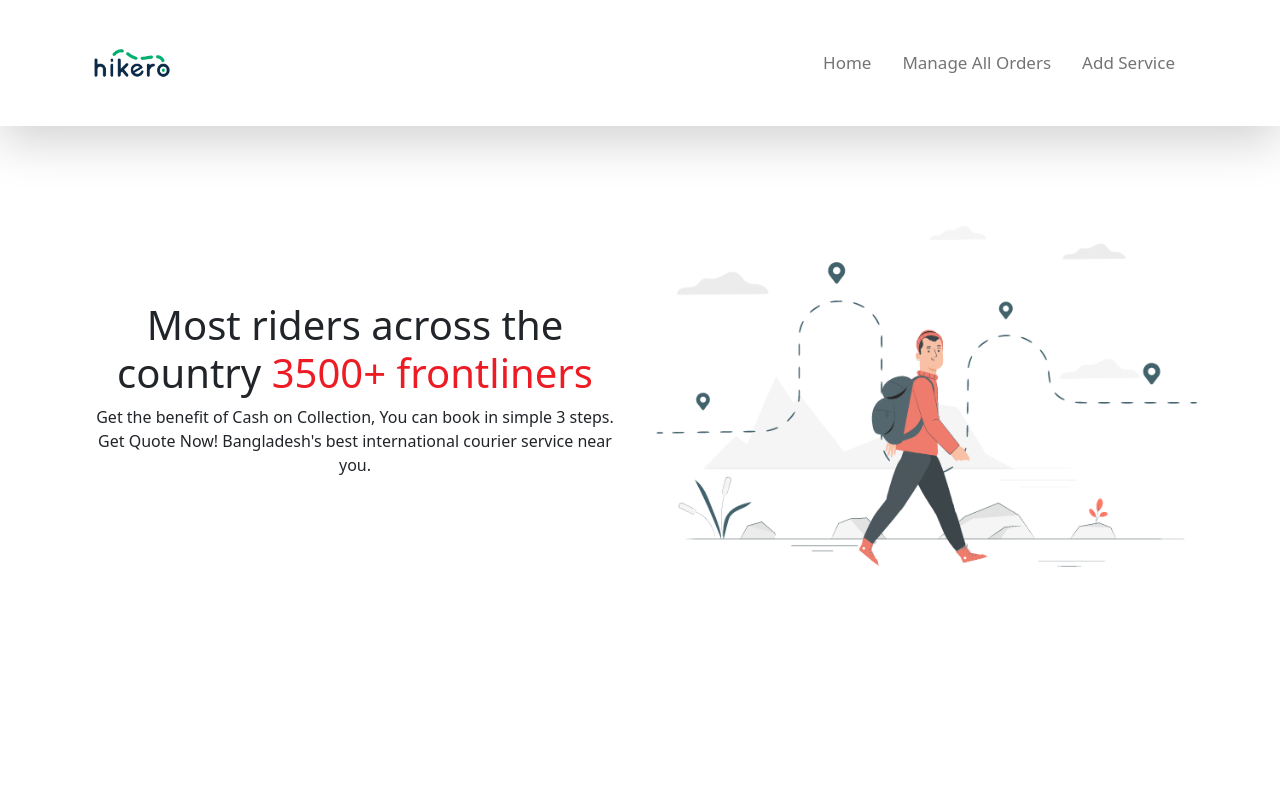
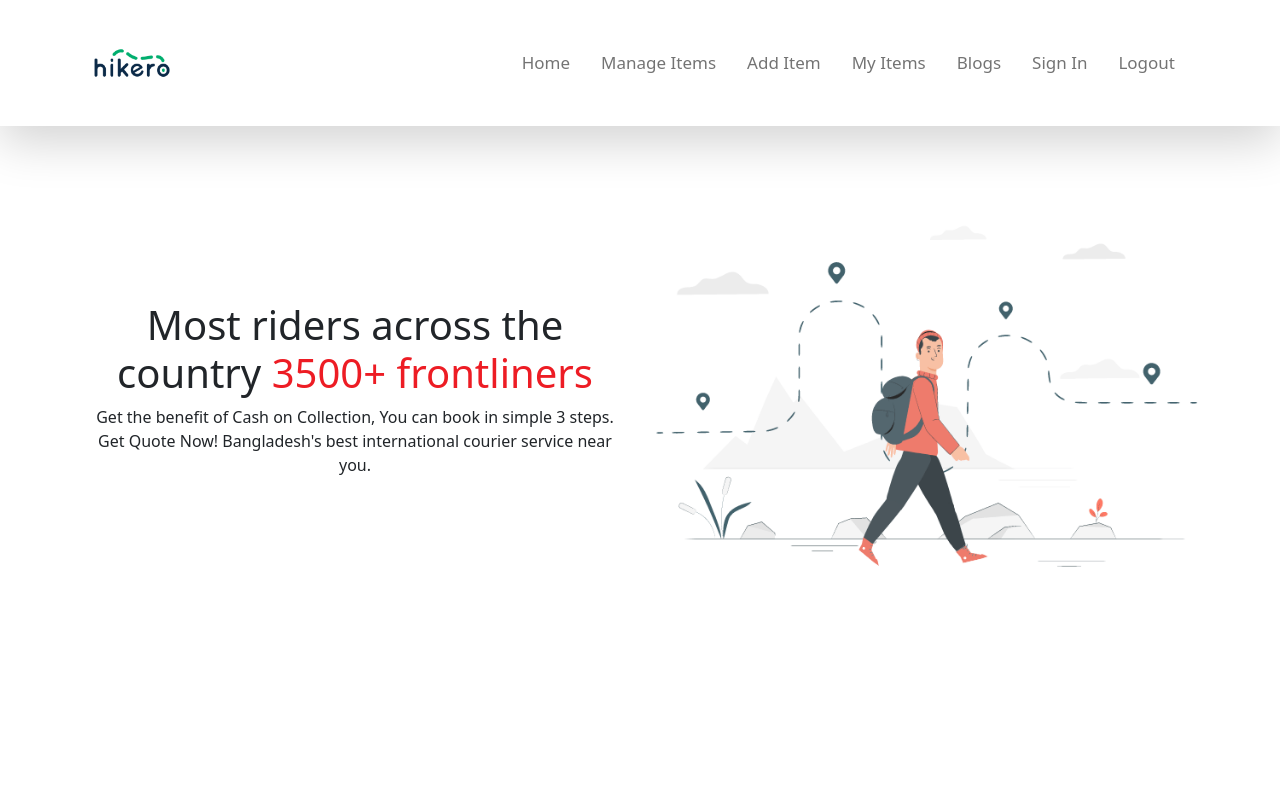
Before and after one commit to arifphero4/gym-partner-website, a React (Create React App) app: page / in a window 1280 px wide. Shown: the top 800 px of the page. Built offline with nearby package versions, Linux system fonts and the light colour scheme.

Commit message:
navigation bar complete

```diff
--- a/src/Shared/Header/Header.js
+++ b/src/Shared/Header/Header.js
@@ -20,11 +20,23 @@ const Header = () => {
               <NavLink activeClassName="selected" to="/home">
                 Home
               </NavLink>
-              <NavLink activeClassName="selected" to="/allOrders">
-                Manage All Orders
+              <NavLink activeClassName="selected" to="/src">
+                Manage Items
               </NavLink>
-              <NavLink activeClassName="selected" to="/addService">
-                Add Service
+              <NavLink activeClassName="selected" to="/">
+                Add Item
+              </NavLink>
+              <NavLink activeClassName="selected" to="/">
+                My Items
+              </NavLink>
+              <NavLink activeClassName="selected" to="/">
+                Blogs
+              </NavLink>
+              <NavLink activeClassName="selected" to="/">
+                Sign In
+              </NavLink>
+              <NavLink activeClassName="selected" to="/">
+                Logout
               </NavLink>
             </Nav>
           </Navbar.Collapse>
```
Also changed, not shown: src/components/Home/Items/Items.js (added, +11 -0 lines), src/components/Home/Products/Products.js (deleted, +0 -11 lines), src/components/Home/Items/Items.css (added).
